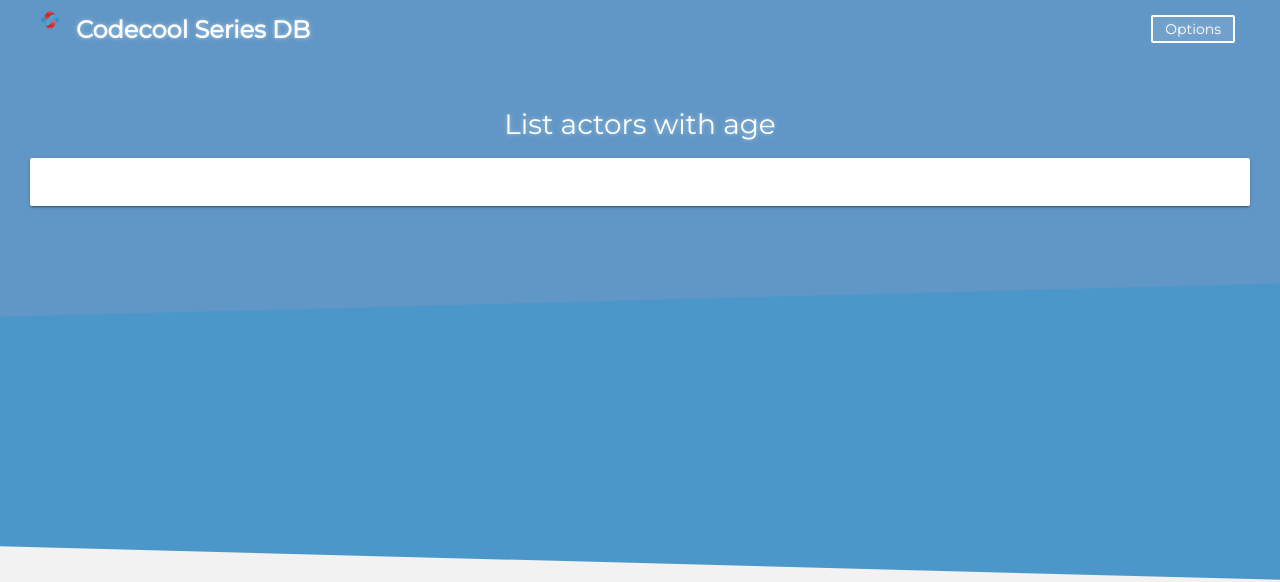
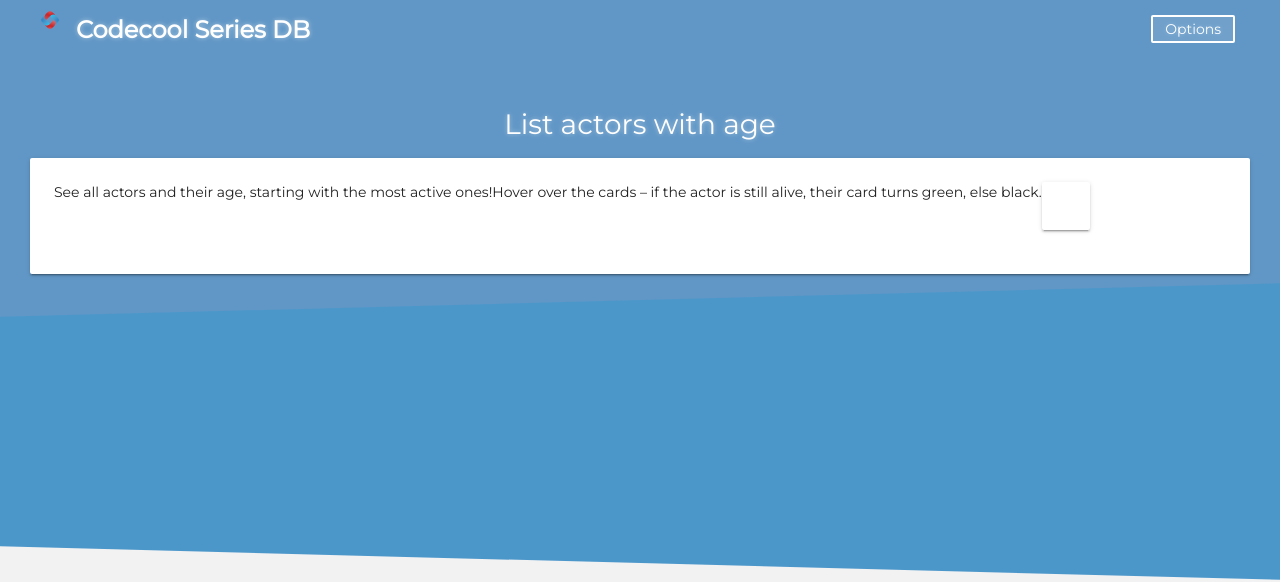
Before and after one commit to evaszalai/tv-series, a Flask app: page /actors in a window 1280 px wide. Shown: the top 582 px of the page. Run offline with Flask 2, Linux system fonts and the light colour scheme; data that the repository does not hold is empty; some libraries are stand-ins or nearby versions.

Commit message:
feat: add actors with age page

```diff
--- a/data/queries.py
+++ b/data/queries.py
@@ -85,7 +85,6 @@ def shows_in_year(start, end):
     return data_manager.execute_select(query, params)
 
 
-
 def get_shows_by_search(search_by):
     query = """
     SELECT title, year, ROUND(rating, 1) AS rating, COALESCE(trailer, 'No URL') AS trailer
--- a/templates/base_template.html
+++ b/templates/base_template.html
@@ -50,6 +50,7 @@
     <button type="button"><a href="{{ url_for('list_years') }}">Yearly ratings</a></button>
     <button type="button"><a href="{{ url_for('stars_per_genre') }}">Top 10 shows</a></button>
     <button type="button"><a href="{{ url_for('search_character') }}">Search characters</a></button>
+    <button type="button"><a href="{{ url_for('actors') }}">List actors</a></button>
     <button type="button"><a href="{{ url_for('show_trailer') }}">Search trailers</a></button>
 </div>
     <section>
--- a/templates/list_actors_with_age.html
+++ b/templates/list_actors_with_age.html
@@ -7,6 +7,9 @@
 {% block main_title %} List actors with age {% endblock %}
 
 {% block content %}
+<div class="card">
+<p>See all actors and their age, starting with the most active ones!</p>
+<p>Hover over the cards – if the actor is still alive, their card turns green, else black.</p>
 <div class="card">
 {% for actor in actors %}
 <div class="small-card" data-alive="{{ actor.alive }}">
@@ -22,4 +25,5 @@
 </div>
 {% endfor %}
 </div>
+</div>
 {% endblock %}
```
